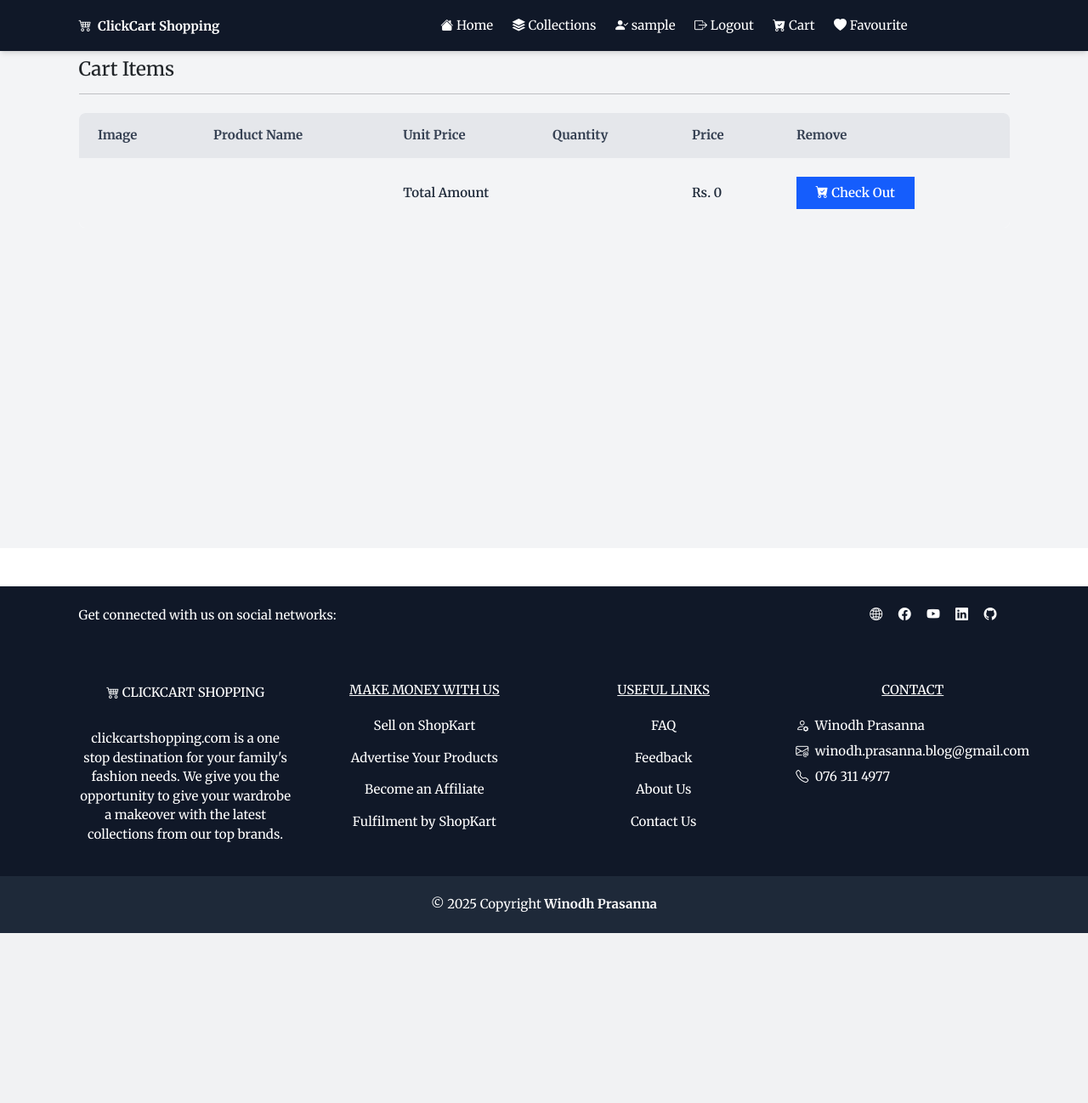
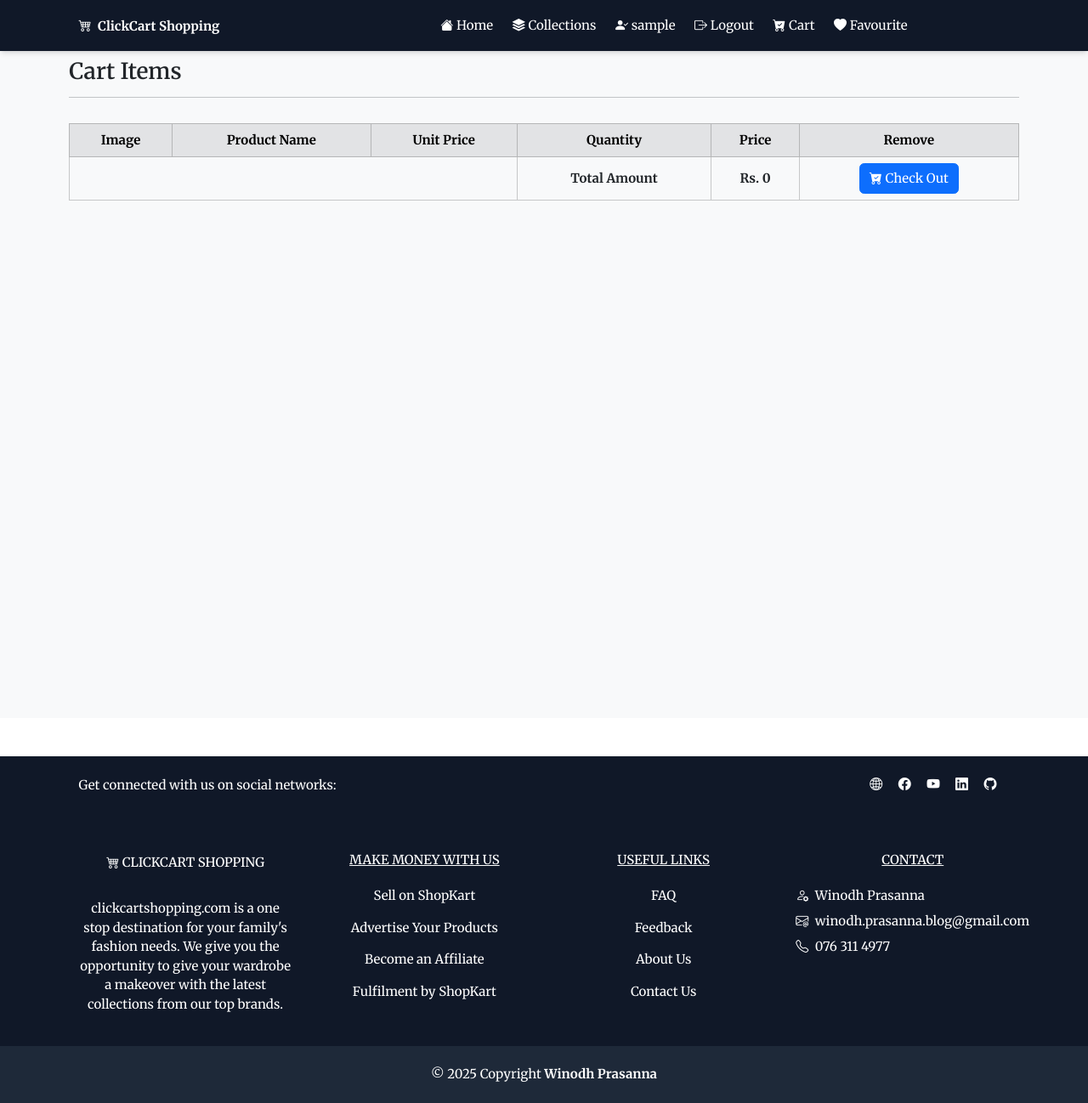
Before and after one commit to WINODH-PRASANNA/clickcart_shopping, a Django app: page /cart in a window 1280 px wide. Shown: the whole page at 85% size. Before the commit the page ends 1098 px from the top, so only its background shows below. Run offline with Django 5.2, Linux system fonts and the light colour scheme; the visitor is signed in with stand-in values (Sample User, id 1); data that the repository does not hold is empty; some libraries are stand-ins or nearby versions.

Commit message:
Update cart.html

```diff
--- a/shopapp/templates/shop/cart.html
+++ b/shopapp/templates/shop/cart.html
@@ -1,56 +1,58 @@
 {% extends 'shop/layouts/main.html' %}
+
 {% block title %}
-Registration | ShopKart
+Registration
 {% endblock title %}
+
 {% block content %}
-<section class="bg-gray-100 py-4 my-5 min-h-[600px]">
-   <div class="container mx-auto px-4">
-      <div class="flex flex-col">
-         <div class="w-full">
-            <h4 class="text-2xl font-semibold mb-3 text-gray-800">Cart Items</h4>
-            <hr class="border-gray-300 mb-4">
+<section class="bg-light py-4 my-5 min-vh-100">
+   <div class="container">
+      <div class="row">
+         <div class="col-12 mb-3">
+            <h4 class="fs-3 fw-semibold text-dark">Cart Items</h4>
+            <hr>
          </div>
-
-         <div class="overflow-x-auto">
-            <table class="min-w-full bg-white rounded-lg overflow-hidden">
-               <thead class="bg-gray-200">
+         <div class="col-12">
+            <div class="table-responsive">
+               <table class="table table-bordered table-hover align-middle text-center">
+                  <thead class="table-secondary">
                      <tr>
-                     <th class="py-3 px-4 text-left text-gray-700">Image</th>
-                     <th class="py-3 px-4 text-left text-gray-700">Product Name</th>
-                     <th class="py-3 px-4 text-left text-gray-700">Unit Price</th>
-                     <th class="py-3 px-4 text-left text-gray-700">Quantity</th>
-                     <th class="py-3 px-4 text-left text-gray-700">Price</th>
-                     <th class="py-3 px-4 text-left text-gray-700">Remove</th>
+                        <th scope="col">Image</th>
+                        <th scope="col">Product Name</th>
+                        <th scope="col" class="d-none d-md-table-cell">Unit Price</th>
+                        <th scope="col" class="d-none d-md-table-cell">Quantity</th>
+                        <th scope="col" class="d-none d-md-table-cell">Price</th>
+                        <th scope="col">Remove</th>
                      </tr>
                   </thead>
-               <tbody class="divide-y divide-gray-200">
+                  <tbody>
                      {% for item in cart %}
-                  <tr class="hover:bg-gray-50">
-                     <td class="py-4 px-4">
-                        <img src="{{item.product.product_image.url}}" alt="{{item.product.name}}"
-                           class="h-20 w-20 object-contain">
+                     <tr>
+                        <td>
+                           <img src="{{ item.product.product_image.url }}" alt="{{ item.product.name }}"
+                              class="img-fluid rounded" style="max-width: 80px; height: auto;">
                         </td>
-                     <td class="py-4 px-4 text-gray-800">{{item.product.name}}</td>
-                     <td class="py-4 px-4 text-gray-700">Rs. {{item.product.selling_price | stringformat:'d'}}</td>
-                     <td class="py-4 px-4 text-gray-700">{{item.product_qty}}</td>
-                     <td class="py-4 px-4 text-gray-700 amt">Rs. {{item.total_cost | stringformat:'d'}}</td>
-                     <td class="py-4 px-4">
-                        <a href="{% url 'remove_cart' item.id %}" onclick="return confirm('Are you sure? to Remove')"
-                           class="inline-flex items-center px-3 py-2 bg-red-600 text-white rounded-md hover:bg-red-700 transition-colors">
-                           <i class="bi bi-trash3 mr-1"></i> Remove
+                        <td class="fs-6 text-dark">{{ item.product.name }}</td>
+                        <td class="fs-6 text-muted d-none d-md-table-cell">Rs. {{ item.product.selling_price | stringformat:'d' }}</td>
+                        <td class="fs-6 text-muted d-none d-md-table-cell">{{ item.product_qty }}</td>
+                        <td class="fs-6 text-muted amt d-none d-md-table-cell">Rs. {{ item.total_cost | stringformat:'d' }}</td>
+                        <td>
+                           <a href="{% url 'remove_cart' item.id %}"
+                              onclick="return confirm('Are you sure you want to remove this item?')"
+                              class="btn btn-sm btn-danger d-inline-flex align-items-center transition">
+                              <i class="bi bi-trash3 me-1"></i> Remove
                            </a>
                         </td>
                      </tr>
                      {% endfor %}
-                  <tr class="bg-gray-100 font-semibold">
-                     <td class="py-4 px-4"></td>
-                     <td class="py-4 px-4"></td>
-                     <td colspan="2" class="py-4 px-4 text-gray-800">Total Amount</td>
-                     <td id="net" class="py-4 px-4 text-gray-800"></td>
-                     <td class="py-4 px-4">
-                        <button
-                           class="inline-flex items-center px-4 py-2 rounded-md bg-blue-600 text-white hover:bg-blue-700 transition-colors">
-                           <i class="bi bi-cart-check-fill mr-1"></i> Check Out
+                     <!-- Total and Checkout Button Row (Hidden on small screens) -->
+                     <tr class="table-light fw-bold d-none d-md-table-row">
+                        <td colspan="3"></td>
+                        <td class="text-dark">Total Amount</td>
+                        <td id="net" class="text-dark"></td>
+                        <td>
+                           <button class="btn btn-primary d-inline-flex align-items-center transition">
+                              <i class="bi bi-cart-check-fill me-1"></i> Check Out
                            </button>
                         </td>
                      </tr>
@@ -59,15 +61,21 @@ Registration | ShopKart
             </div>
          </div>
       </div>
+   </div>
 </section>
 
 <script>
+   document.addEventListener("DOMContentLoaded", function () {
       const nodes = document.querySelectorAll('.amt');
       const arr = Array.from(nodes);
       const res = arr.reduce((acc, curr) => {
-      return acc += Number(curr.textContent.replace('Rs. ', ''))
+         return acc += Number(curr.textContent.replace('Rs. ', ''));
       }, 0);
-   document.getElementById("net").innerHTML = "Rs. " + res;
+      const netElem = document.getElementById("net");
+      if (netElem) {
+         netElem.innerHTML = "Rs. " + res;
+      }
+   });
 </script>
 
 {% endblock content %}
```
Lines whose indentation alone changed are shown as unchanged.
